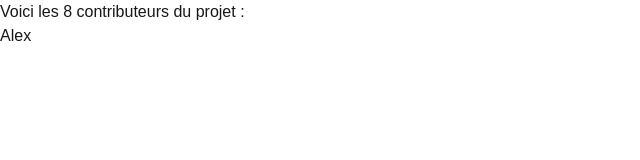
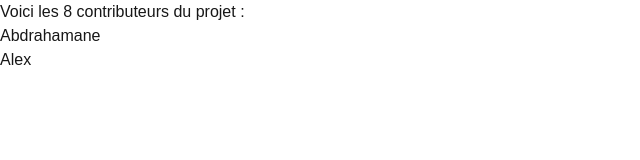
Before and after one commit to raphaelgabbay/cours-git-6, a Next.js app: page / in a window 1280 px wide. Shown: the top 160 px of the page, without its empty margins (0-640 px from the left). Built offline with nearby package versions, Linux system fonts and the light colour scheme.

Commit message:
modification Abdrahamane

```diff
--- a/src/app/page.js
+++ b/src/app/page.js
@@ -3,7 +3,9 @@ export default function Home() {
     <div>
       Voici les 8 contributeurs du projet :
       <ol>
+        <li>Abdrahamane</li>
         <li>Alex</li>
+
       </ol>
     </div>
   );
```
